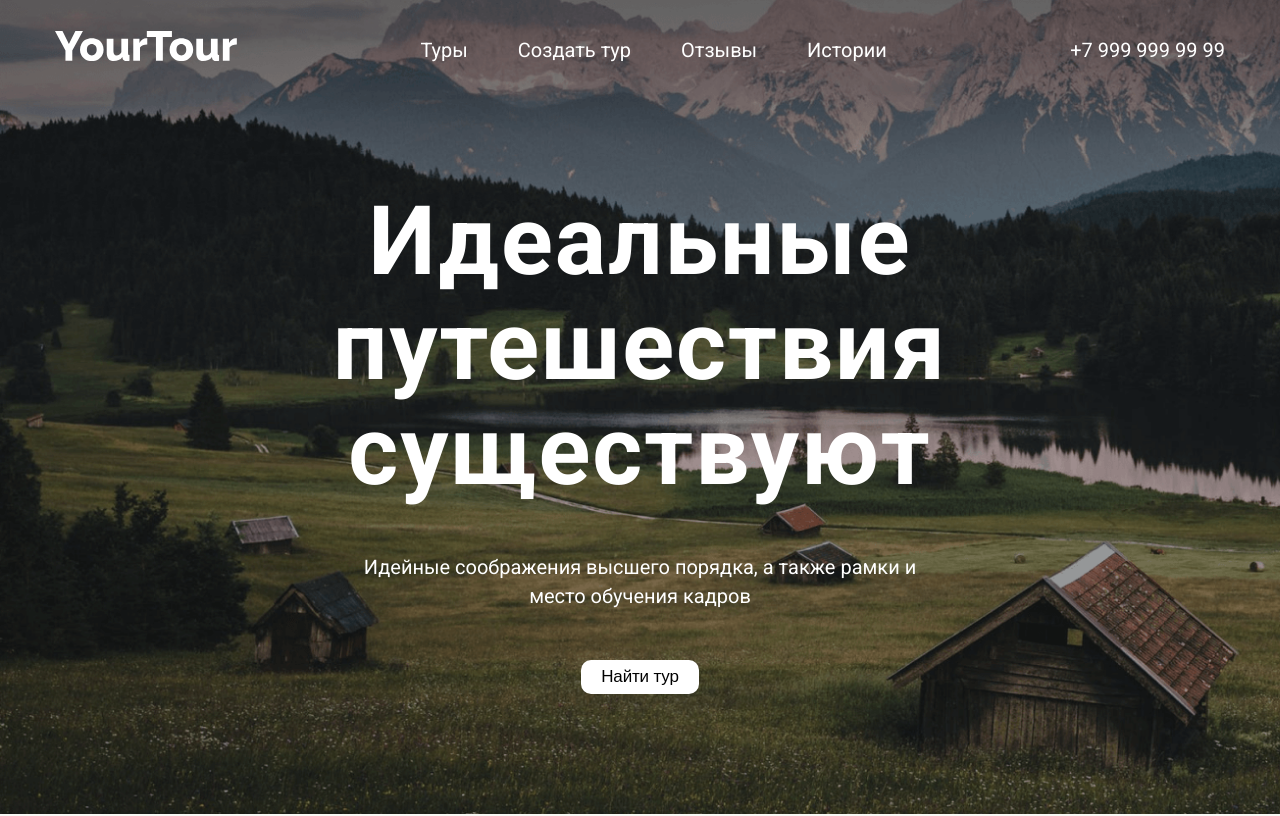
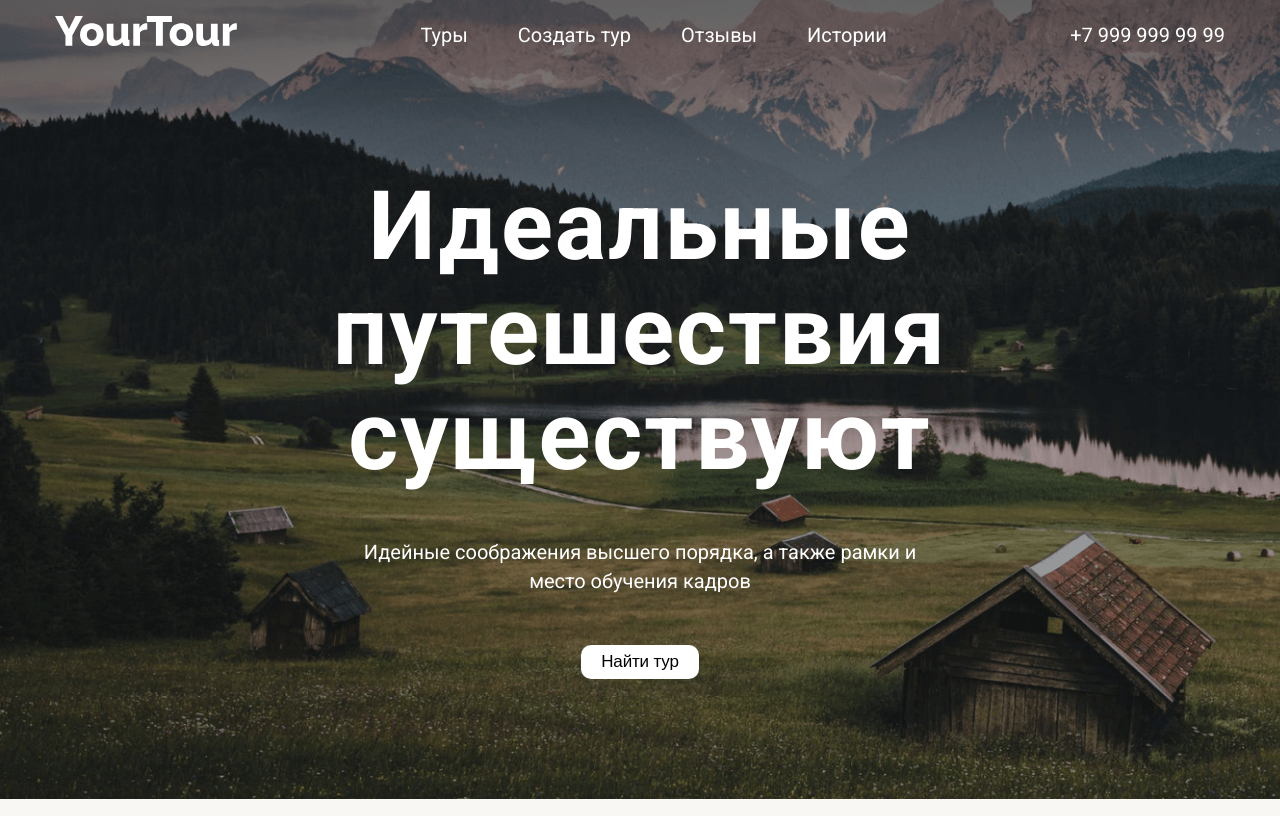
Before and after one commit to Bogdanvosk/your-tour, a website built with webpack: page src/index.html in a window 1280 px wide. Shown: the top 816 px of the page. Built offline with nearby package versions, Linux system fonts and the light colour scheme; files whose address does not match are found by name.

Commit message:
minor fixes in styles

```diff
--- a/src/styles/header/header.scss
+++ b/src/styles/header/header.scss
@@ -1,5 +1,5 @@
 .header {
-	padding-top: 1.875rem;
+	padding-top: 0.9375rem;
 	padding-bottom: 7.5rem;
 	background-image: url('../assets/images/header-bg.png');
 	background-repeat: no-repeat;
--- a/src/styles/variables.scss
+++ b/src/styles/variables.scss
@@ -21,6 +21,6 @@ $color-gray-100: #f1f3f2;
 $color-beige-200: #f4f0e9;
 $color-beige-100: #f9f7f4;
 
-$primary-font: 'Roboto', sans-serif;
+$primary-font: 'Roboto', "Arial", sans-serif;
 
 $main-transition: all 0.3s ease;
```
